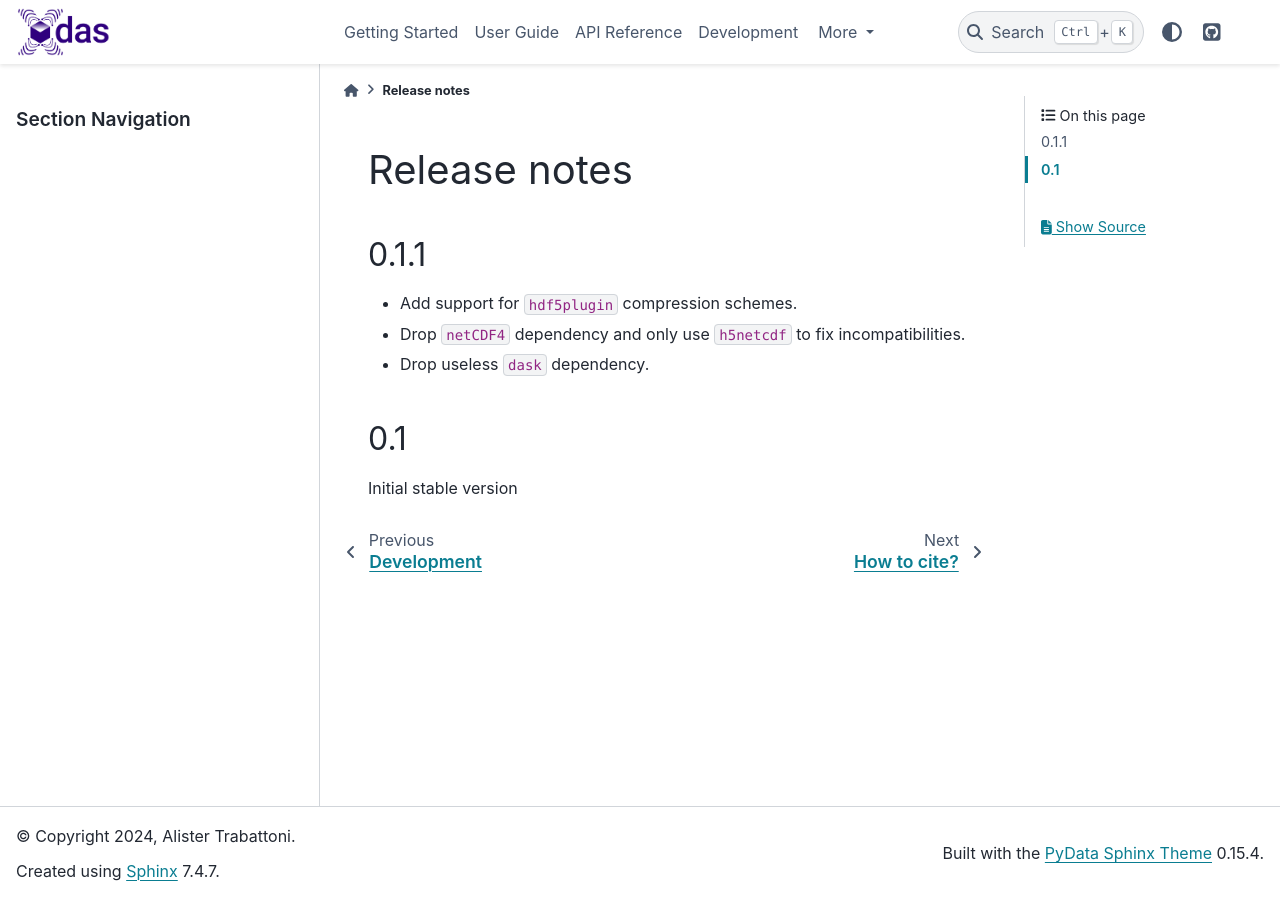
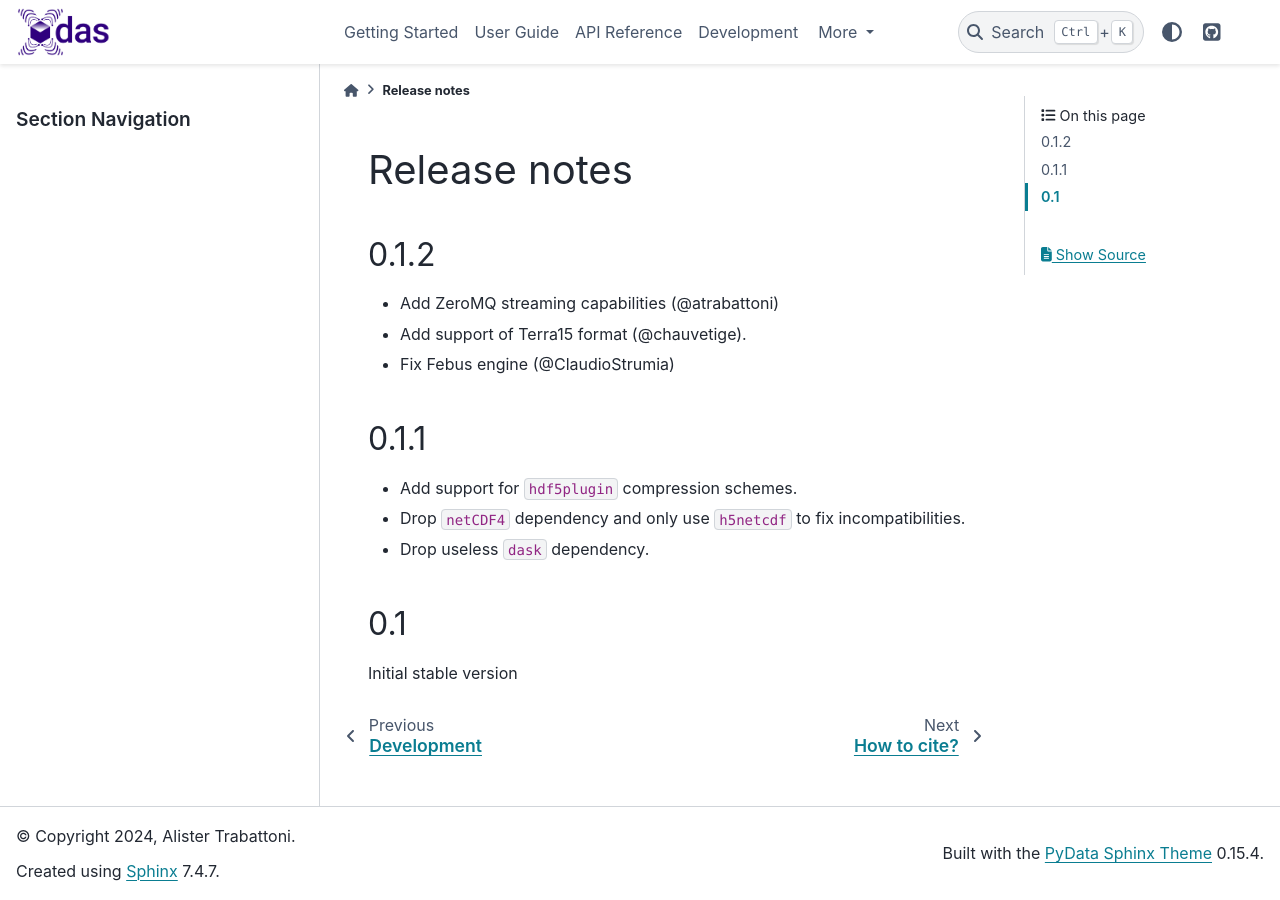
Before and after one commit to xdas-dev/xdas, a Sphinx documentation site: the page built from docs/release-notes.md, in a window 1280 px wide. Built offline with Sphinx 7.4.7 and the PyData theme 0.15.4, drawn with Linux system fonts in a browser that asks for light colours.

Commit message:
Version 0.1.2

```diff
--- a/docs/conf.py
+++ b/docs/conf.py
@@ -11,7 +11,7 @@ copyright = "2024, Alister Trabattoni"
 author = "Alister Trabattoni"
 
 # The full version, including alpha/beta/rc tags
-release = "0.1"
+release = "0.1.2"
 
 
 # -- General configuration ---------------------------------------------------
--- a/docs/release-notes.md
+++ b/docs/release-notes.md
@@ -1,4 +1,10 @@
 # Release notes
+
+## 0.1.2
+
+- Add ZeroMQ streaming capabilities (@atrabattoni)
+- Add support of Terra15 format (@chauvetige).
+- Fix Febus engine (@ClaudioStrumia)
 
 ## 0.1.1
 
--- a/pyproject.toml
+++ b/pyproject.toml
@@ -4,7 +4,7 @@ build-backend = "setuptools.build_meta"
 
 [project]
 name = "xdas"
-version = "0.1.1"
+version = "0.1.2"
 requires-python = ">= 3.10"
 authors = [
     { name = "Alister Trabattoni", email = "alister.trabattoni@gmail.com" },
```
